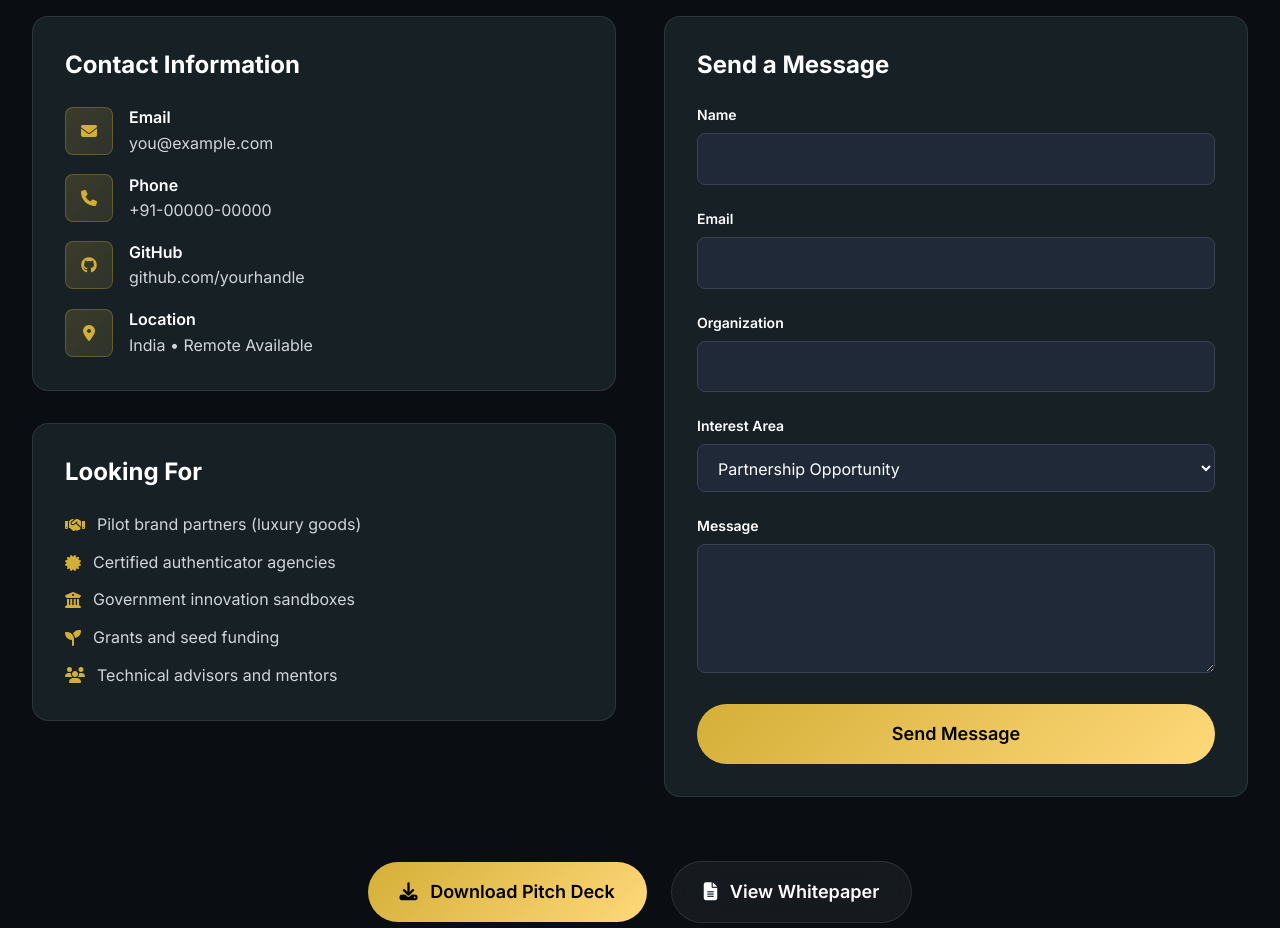
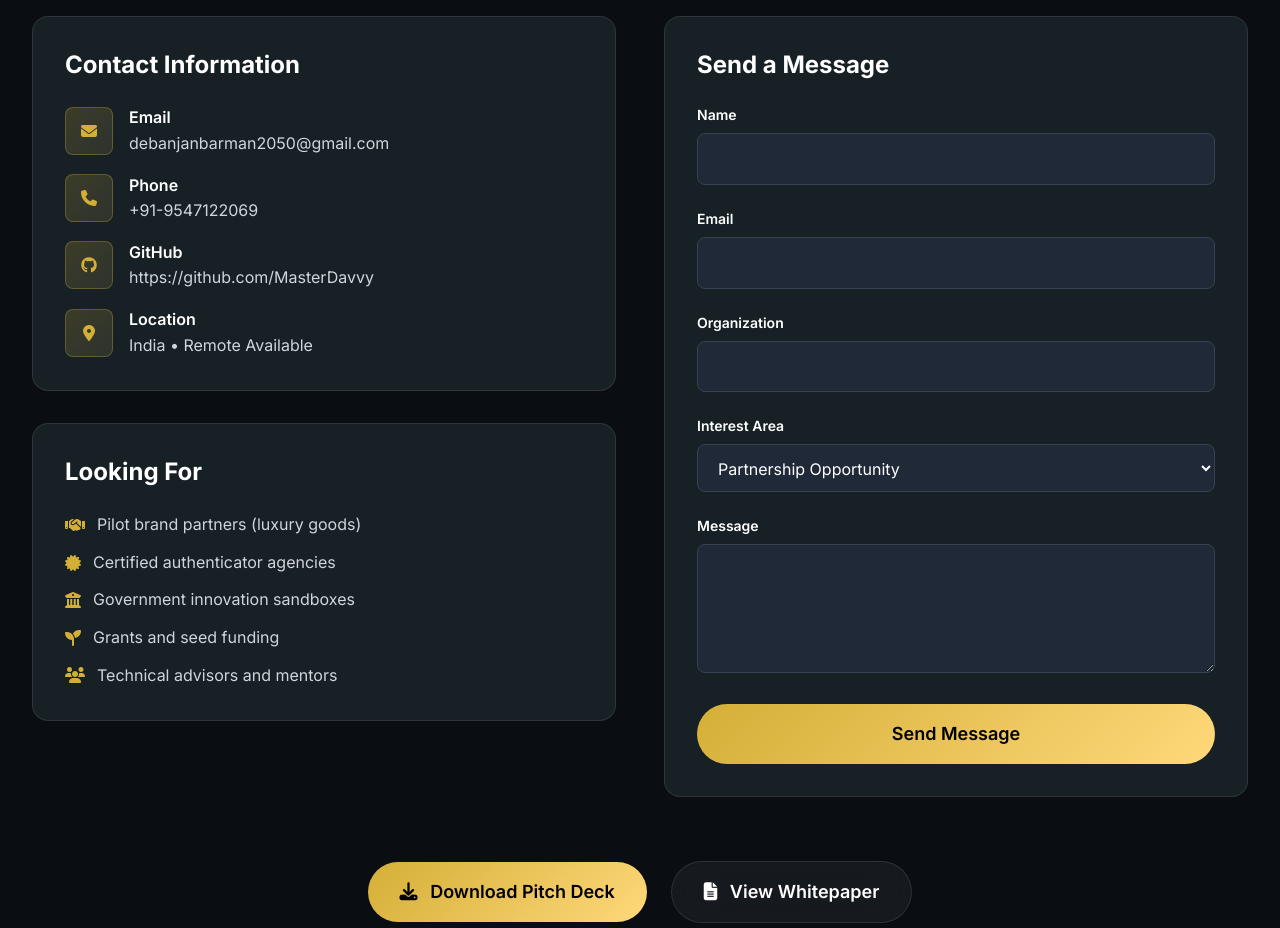
Before and after one commit to MasterDavvy/ValiChain, a plain HTML site: page index.html in a window 1280 px wide. Shown: the part 7800-8728 px from the top of the page. Drawn offline with nearby package versions, Linux system fonts and the light colour scheme.

Commit message:
Update index.html

```diff
--- a/index.html
+++ b/index.html
@@ -798,7 +798,7 @@
                                 </div>
                                 <div>
                                     <div class="font-semibold text-white">Email</div>
-                                    <div class="text-gray-300">you@example.com</div>
+                                    <div class="text-gray-300">debanjanbarman2050@gmail.com</div>
                                 </div>
                             </div>
                             <div class="flex items-center space-x-4">
@@ -807,7 +807,7 @@
                                 </div>
                                 <div>
                                     <div class="font-semibold text-white">Phone</div>
-                                    <div class="text-gray-300">+91-00000-00000</div>
+                                    <div class="text-gray-300">+91-9547122069</div>
                                 </div>
                             </div>
                             <div class="flex items-center space-x-4">
@@ -816,7 +816,7 @@
                                 </div>
                                 <div>
                                     <div class="font-semibold text-white">GitHub</div>
-                                    <div class="text-gray-300">github.com/yourhandle</div>
+                                    <div class="text-gray-300">https://github.com/MasterDavvy</div>
                                 </div>
                             </div>
                             <div class="flex items-center space-x-4">
```
